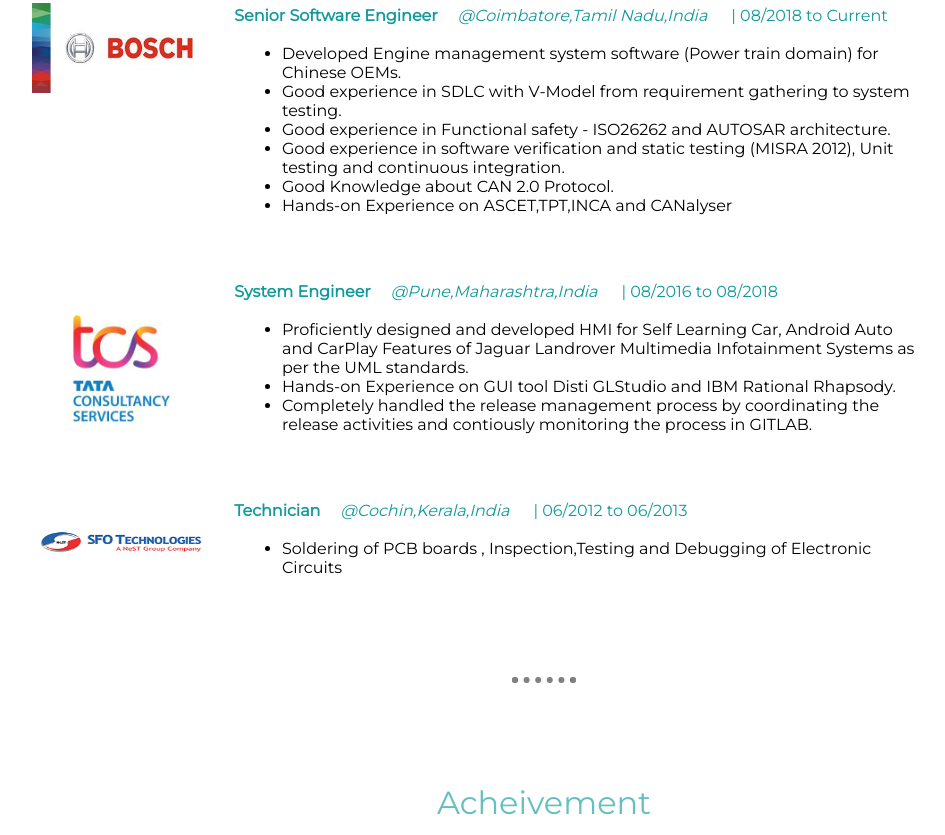
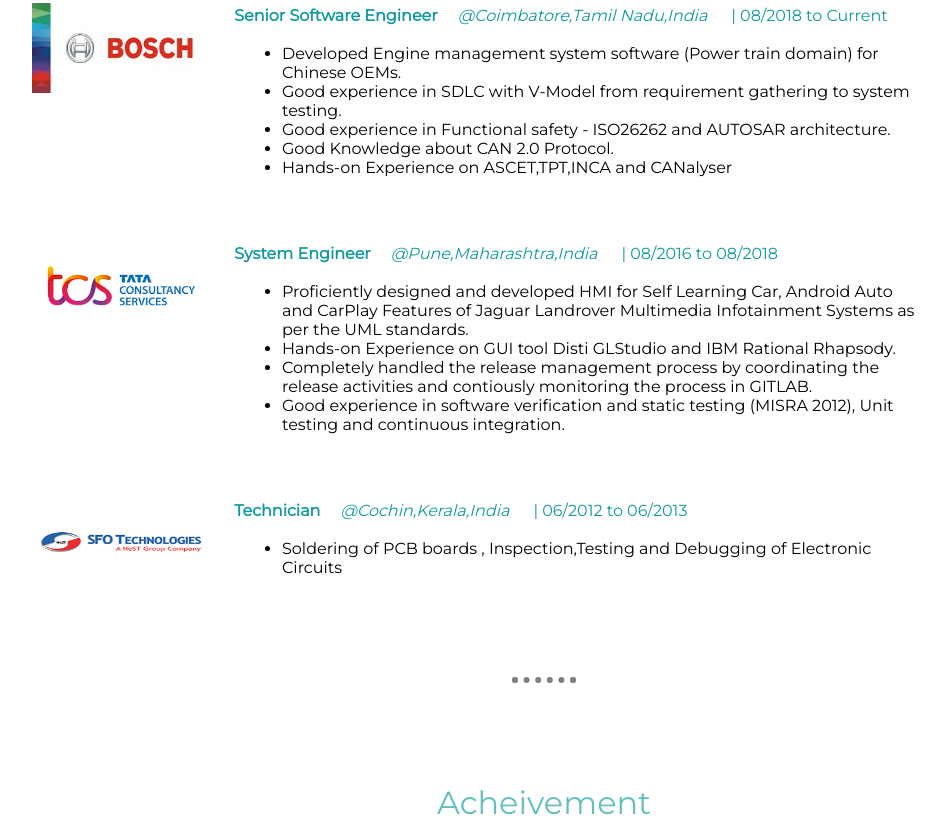
Before and after one commit to nithin-kadathanad/Resume, a plain HTML site: page NithinProfile.html in a window 1280 px wide. Shown: the part 1771-2606 px from the top of the page, without its empty margins (96-1041 px from the left). Drawn offline with Linux system fonts and the light colour scheme.

```diff
--- a/NithinProfile.html
+++ b/NithinProfile.html
@@ -25,10 +25,8 @@
       <hr>
       <div class="Experience">
         <h2>My Work Experience</h2>
-
         <img class="work-img" src="images/work.png" alt="">
           <div class="Experience-row">
-
             <img class="company-img" src="images/bosch.jpg" alt="">
             <div class="bosch-table">
               <table class="company">
@@ -45,15 +43,13 @@
                 <li>Developed Engine management system software (Power train domain) for Chinese OEMs.</li>
                 <li>Good experience in SDLC with V-Model from requirement gathering to system testing.</li>
                 <li>Good experience in Functional safety - ISO26262 and AUTOSAR architecture.</li>
-              <li>Good experience in software verification and static testing (MISRA 2012), Unit testing and continuous integration.</li>
                 <li>Good Knowledge about CAN 2.0 Protocol.</li>
                 <li>Hands-on Experience on ASCET,TPT,INCA and CANalyser</li>
               </ul>
             </div>
-
         </div>
         <div class="Experience-row">
-          <img class="company-img" src="images/tcs.jpg" alt="">
+          <img class="company-img" src="images/tcs.png" alt="">
           <div class="tcs-table">
           <table class="company">
             <tr>
@@ -71,6 +67,8 @@
               <li>Hands-on Experience on GUI tool Disti GLStudio and IBM Rational Rhapsody.</li>
               <li>Completely handled the release management process by coordinating the release activities and
               contiously monitoring the process in GITLAB.</li>
+              <li>Good experience in software verification and static testing (MISRA 2012), Unit testing and continuous integration.</li>
+
             </ul>
           </div>
         </div>
@@ -98,8 +96,10 @@
       <hr>
       <div class="Achievement">
         <h2>Acheivement</h2>
+        <div class="Achievement-box">
+          <img class="Achievement-img" src="images/achievement.png" alt="">
+        </div>
         <div class="Achievement-row">
-          <img class="Achievement-img" src="images/achievement.png" alt="">
           <p class="Achievement-desc"><strong>2nd Rank holder</strong> in Electronics and Instrumentation in Diploma.</p>
         </div>
       </div>
@@ -136,6 +136,7 @@
           </div>
         </div>
       </div>
+
       <hr>
       <div class="contact-me">
 
```
Lines whose indentation alone changed are shown as unchanged.
